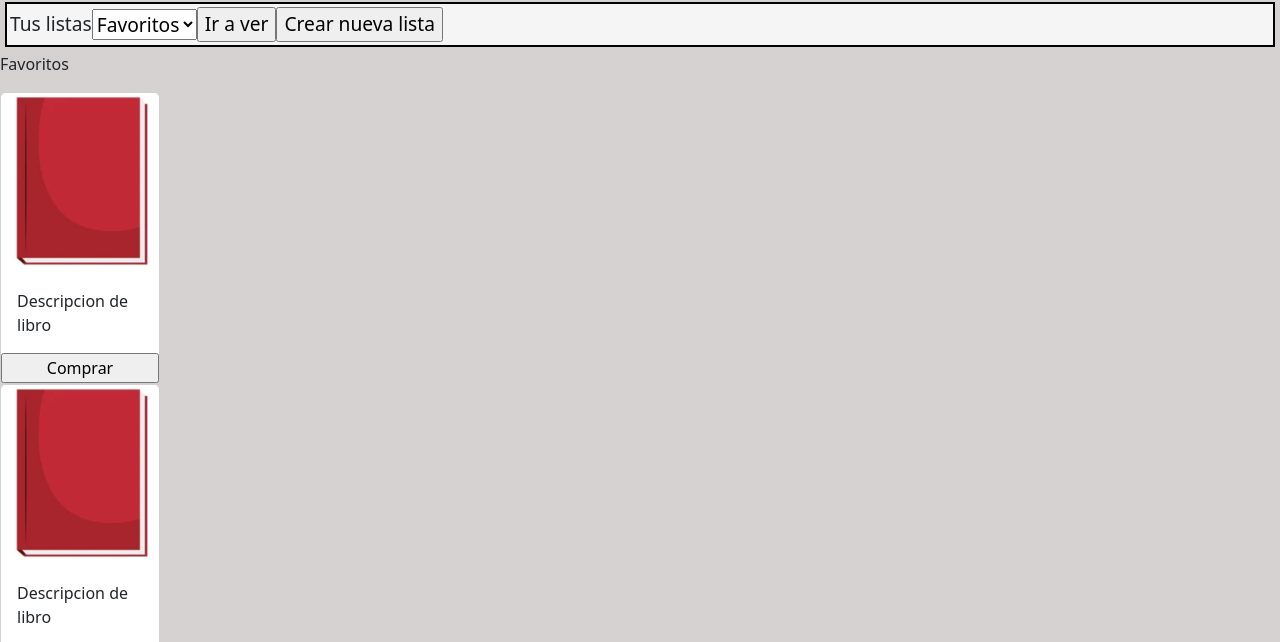
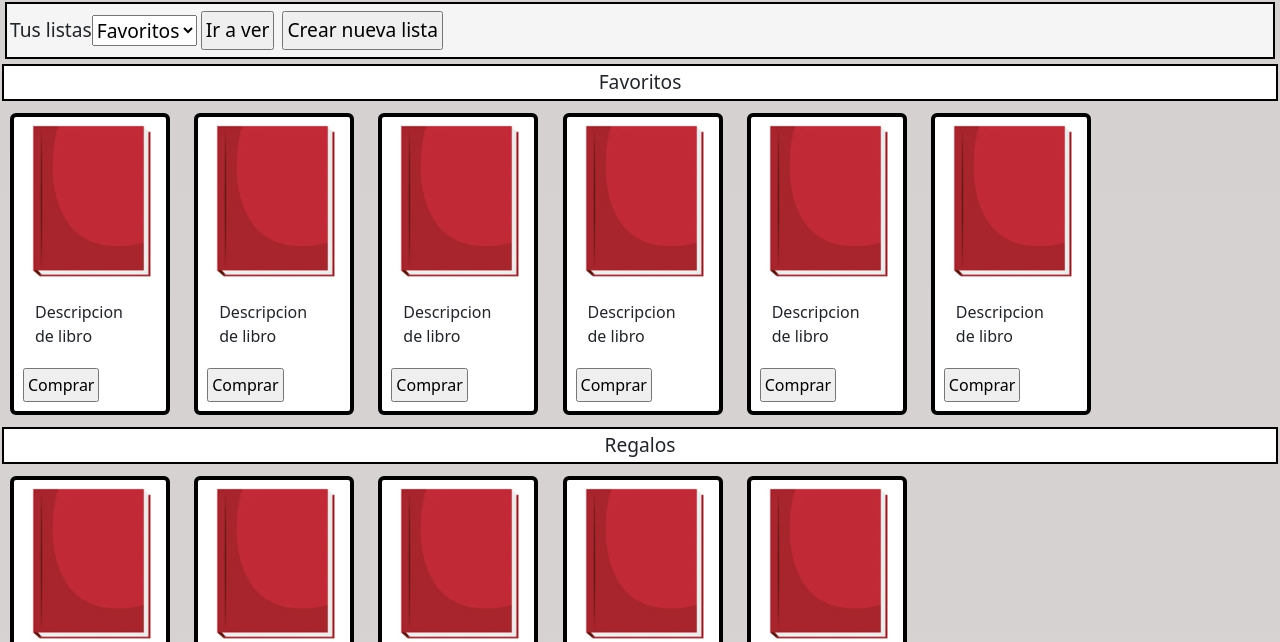
Before and after one commit to MartinRodriguez06/PROYECTO-FINAL, a website: page pages/mibiblioteca.html in a window 1280 px wide. Shown: the part 156-798 px from the top of the page. Drawn offline with nearby package versions, Linux system fonts and the light colour scheme.

Commit message:
proyecto actualizado

```diff
--- a/scss/style.scss
+++ b/scss/style.scss
@@ -66,6 +66,7 @@ body{
         font-size: 1rem;
         border: 1px solid black;
         @include mar-pad(5px, 4px);
+
     }
 
     .card{
@@ -73,10 +74,10 @@ body{
         display: inline-block;
         border: 4px solid black;
 
+    }
     .card:hover{
         transform: scale(0.9);
         box-shadow: 2px 2px 10px black;
-        }
     }
 
 
@@ -156,6 +157,17 @@ footer{
     @include mar-pad(2px, 2px);
  }
 
+ .card{
+    @include mar-pad(10px, 5px);
+    display: inline-block;
+    border: 4px solid black;
+
+  }
+  .card:hover{
+    transform: scale(0.9);
+    box-shadow: 2px 2px 10px black;
+}
+
 
 
     main{
@@ -176,6 +188,7 @@ footer{
         @include mar-pad(5px, 3px);
         background-color: nth($colores, 3);
 
+    }
     .titulo-lista{
         background-color: nth($colores, 4);
         @extend %flex;
@@ -183,8 +196,11 @@ footer{
         border: 2px solid black;
         @include mar-pad(2px, 2px);
     }
+    .input{
+        @include mar-pad(4px, 3px);
     }
   }
+
 
 
 
```
Also changed, not shown: index.html (+4 -4 lines), css/main.css. Lines whose indentation alone changed are shown as unchanged.
